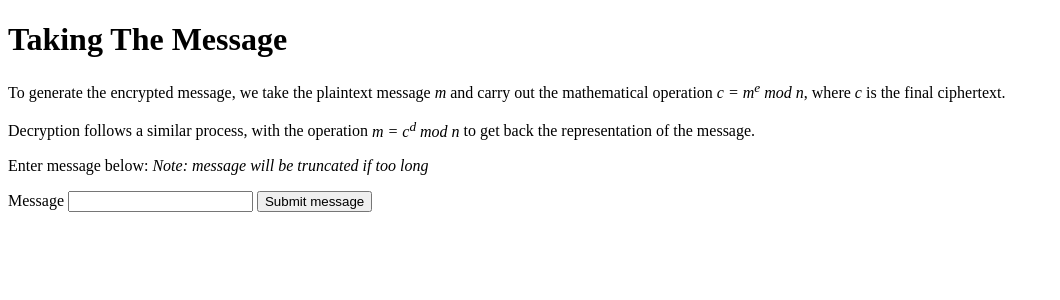
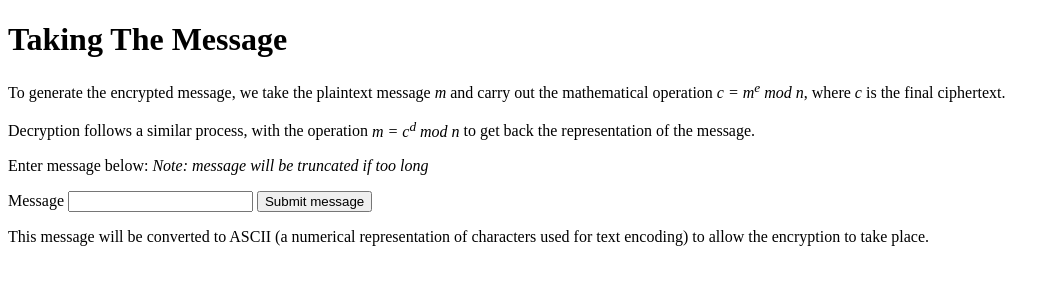
Before and after one commit to pratzyushd/a-level-nea-2022, a Flask app: page /rsa/message in a window 1280 px wide. Shown: the top 300 px of the page, without its empty margins (0-1060 px from the left). Run offline with Flask 2, Linux system fonts and the light colour scheme.

Commit message:
Add explanation to message page about converting to ASCII for encryption

```diff
--- a/templates/rsa/message.html
+++ b/templates/rsa/message.html
@@ -24,4 +24,7 @@
         <input name="message" id="message" required>
         <input type="submit" value="Submit message">
     </form>
+    <p>This message will be converted to ASCII (a numerical representation of
+        characters used for text encoding) to allow the encryption to take place.
+    </p>
 </div>
```
